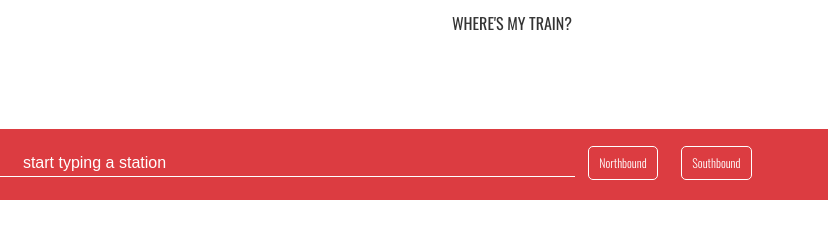
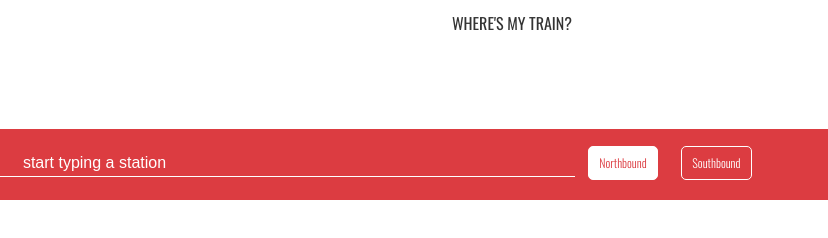
Before and after one commit to derrickshowers/caltrain, a website: page src/index.html in a window 1280 px wide. Both pictures are taken after a click on the button "Northbound". Shown: the full height of the page, 452-1280 px from the left. Drawn offline with nearby package versions, Linux system fonts and the light colour scheme; files that its build step writes are made by us from their sources.

Commit message:
added north/south options and all stations

```diff
--- a/src/index.html
+++ b/src/index.html
@@ -10,8 +10,8 @@
   </header>
   <div id="search-stop">
     <input id="search" type="text" placeholder="start typing a station" />
-    <button id="north">Northbound</button>
-    <button id="north">Southbound</button>
+    <button id="north" class="direction">Northbound</button>
+    <button id="north" class="direction">Southbound</button>
   </div>
   <section id="results"></section>
   <script src="js/lib/jquery-1.11.1.min.js"></script>
--- a/src/js/main.js
+++ b/src/js/main.js
@@ -41,9 +41,46 @@
     });
   }
 
+  function findStopCode(stopName, direction) {
+
+  }
+
   // init
+  $('.direction').on('click', function() {
+    var $this = $(this);
+    $('.direction').each(function() {
+      if ($this !== $(this)) {
+        $(this).removeClass('selected')
+      }
+    })
+    $(this).addClass('selected');
+  })
+
   $('#search').autocomplete({
-    source: ['San Jose', 'Mountain View', 'San Francisco']
+    source: [
+      'San Francisco 4th & King',
+      '22nd Street',
+      'Bayshore',
+      'Southern San Francisco',
+      'San Bruno',
+      'Millbrae',
+      'Burlingame',
+      'San Mateo',
+      'Hayward Park',
+      'Hillsdale',
+      'Belmont',
+      'San Carlos',
+      'Redwood City',
+      'Menlo Park',
+      'Palo Alto',
+      'California Avenue',
+      'San Antonio',
+      'Mountain View',
+      'Sunnyvale',
+      'Lawrence',
+      'Santa Calra',
+      'San Jose Diridon'
+    ]
   });
   //getTimes('70012');
 
```
